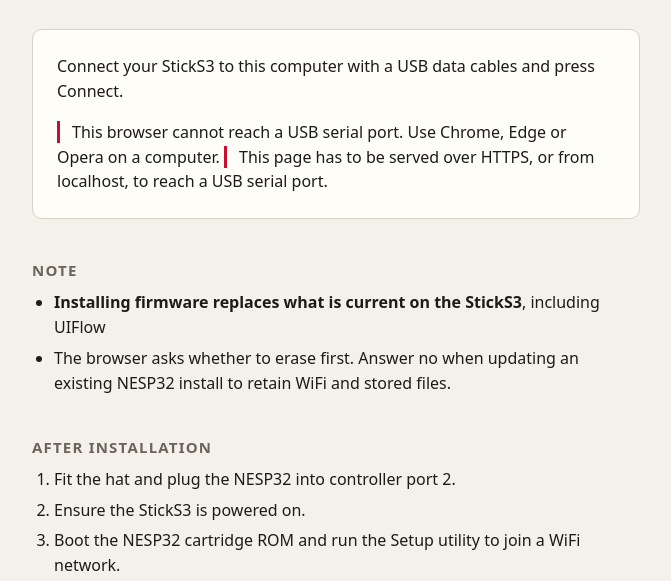
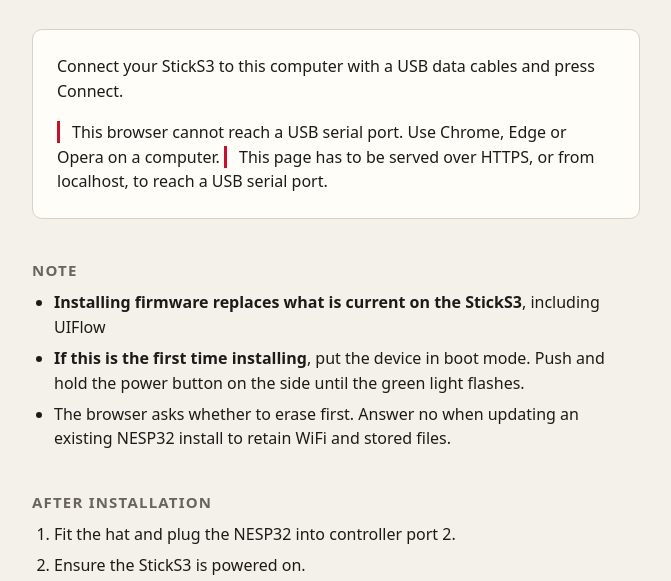
Before and after one commit to Armitage64/nesp32, a plain HTML site: page web/flash/index.html in a window 1280 px wide. Shown: the part 194-775 px from the top of the page, without its empty margins (304-975 px from the left). Drawn offline with Linux system fonts and the light colour scheme.

Commit message:
Updated web page

```diff
--- a/web/flash/index.html
+++ b/web/flash/index.html
@@ -37,6 +37,7 @@
   <h2>Note</h2>
   <ul>
     <li><strong>Installing firmware replaces what is current on the StickS3</strong>, including UIFlow</li>
+    <li><strong>If this is the first time installing</strong>, put the device in boot mode. Push and hold the power button on the side until the green light flashes.</li>
     <li>The browser asks whether to erase first. Answer no when updating
       an existing NESP32 install to retain WiFi and stored files.</li>
   </ul>
```
